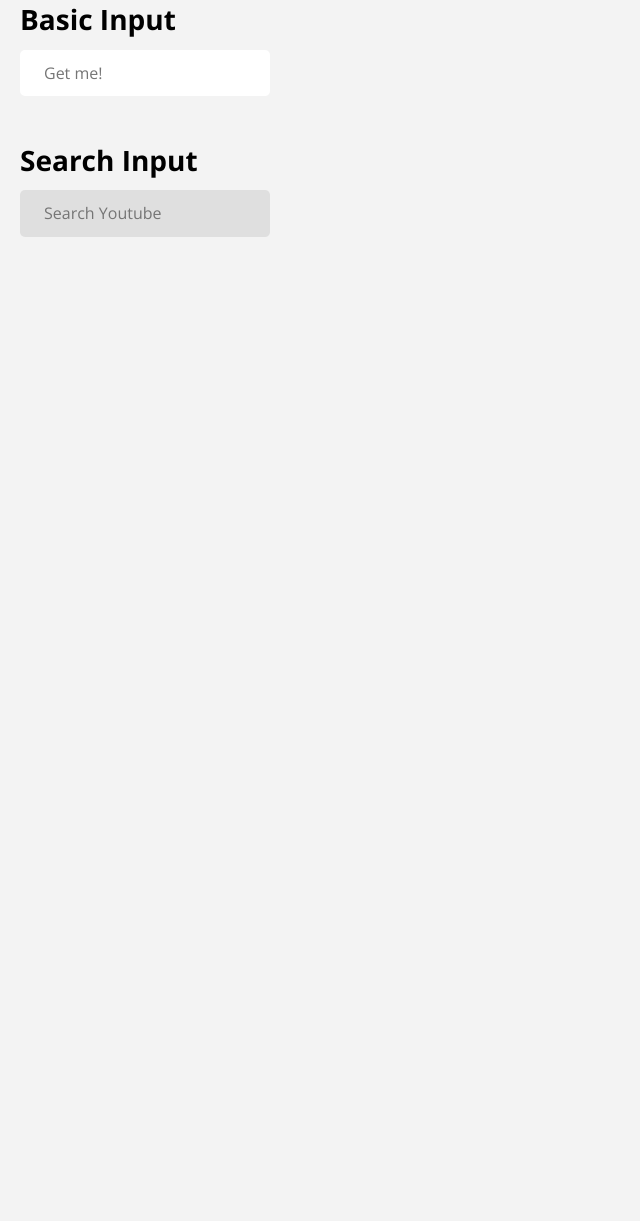
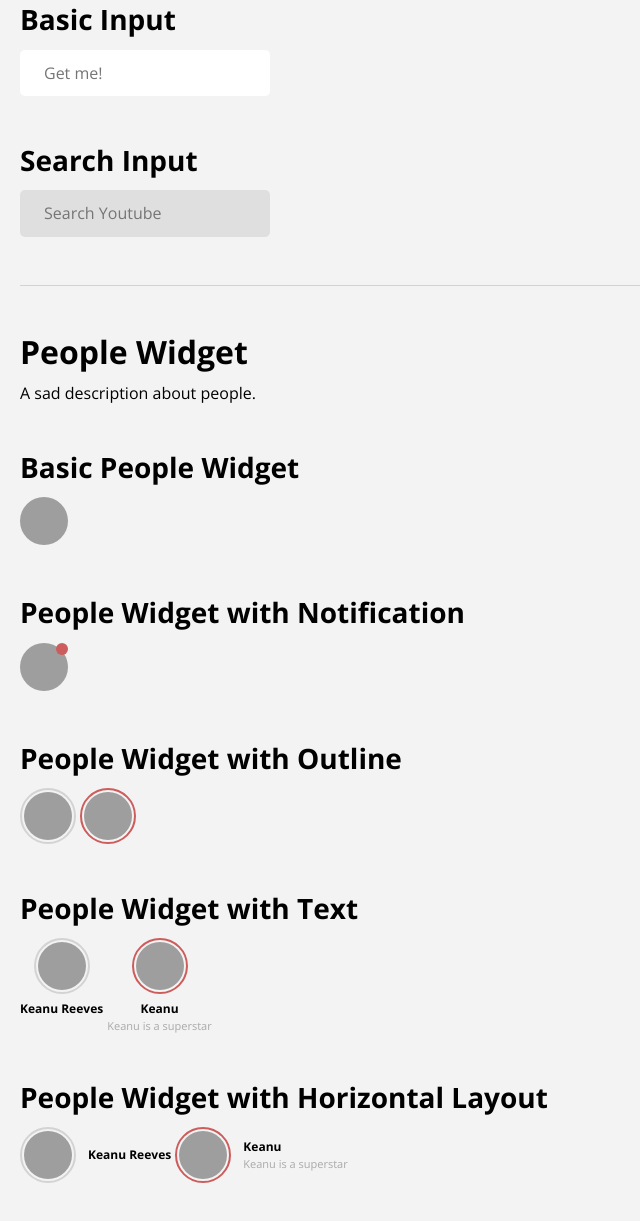
Before and after one commit to devforey/youtube-ui, a website: page docs/index.html in a window 1280 px wide. Shown: the part 3151-4372 px from the top of the page, without its empty margins (0-640 px from the left). Before the commit the page ends 3456 px from the top, so only its background shows below. Drawn offline with nearby package versions, Linux system fonts and the light colour scheme; grey boxes are pictures that could not be loaded.

Commit message:
Add people widget

```diff
--- a/docs/index.html
+++ b/docs/index.html
@@ -219,6 +219,94 @@
             <input type="search" class="input input--search" placeholder="Search Youtube" />
         </div>
     </div>
+
+    <div class="l-section__divider"></div>
+
+    <div class="l-section">
+        <div class="l-section__title header-3">People Widget</div>
+        <div class="l-section__body">
+            A sad description about people.
+        </div>
+    </div>
+
+    <div class="l-section">
+        <div class="l-section__title header-4">Basic People Widget</div>
+        <div class="l-section__body">
+            <div class="people-widget">
+                <img src="https://placekeanu.com/50/50" alt="Keanu" class="people-widget__image">
+            </div>
+        </div>
+    </div>
+
+    <div class="l-section">
+        <div class="l-section__title header-4">People Widget with Notification</div>
+        <div class="l-section__body">
+            <div class="people-widget">
+                <div class="people-widget__image-notification">
+                    <img src="https://placekeanu.com/50/50" alt="Keanu" class="people-widget__image">
+                </div>
+            </div>
+        </div>
+    </div>
+
+    <div class="l-section">
+        <div class="l-section__title header-4">People Widget with Outline</div>
+        <div class="l-section__body">
+            <div class="people-widget">
+                <div class="people-widget__image-outline">
+                    <img src="https://placekeanu.com/50/50" alt="Keanu" class="people-widget__image">
+                </div>
+            </div>
+
+            <div class="people-widget">
+                <div class="people-widget__image-outline is-outline-active">
+                    <img src="https://placekeanu.com/50/50" alt="Keanu" class="people-widget__image">
+                </div>
+            </div>
+        </div>
+    </div>
+
+    <div class="l-section">
+        <div class="l-section__title header-4">People Widget with Text</div>
+        <div class="l-section__body">
+            <div class="people-widget">
+                <div class="people-widget__image-outline">
+                    <img src="https://placekeanu.com/50/50" alt="Keanu" class="people-widget__image">
+                </div>
+                <div class="people-widget__title">Keanu Reeves</div>
+            </div>
+
+            <div class="people-widget">
+                <div class="people-widget__image-outline is-outline-active">
+                    <img src="https://placekeanu.com/50/50" alt="Keanu" class="people-widget__image">
+                </div>
+                <div class="people-widget__title">Keanu</div>
+                <div class="people-widget__subtitle">Keanu is a superstar</div>
+            </div>
+        </div>
+    </div>
+
+    <div class="l-section">
+        <div class="l-section__title header-4">People Widget with Horizontal Layout</div>
+        <div class="l-section__body">
+            <div class="people-widget people-widget--horizontal">
+                <div class="people-widget__image-outline">
+                    <img src="https://placekeanu.com/50/50" alt="Keanu" class="people-widget__image">
+                </div>
+                <div class="people-widget__title">Keanu Reeves</div>
+            </div>
+
+            <div class="people-widget people-widget--horizontal">
+                <div class="people-widget__image-outline is-outline-active">
+                    <img src="https://placekeanu.com/50/50" alt="Keanu" class="people-widget__image">
+                </div>
+                <div class="people-widget__body">
+                    <div class="people-widget__title">Keanu</div>
+                    <div class="people-widget__subtitle">Keanu is a superstar</div>
+                </div>
+            </div>
+        </div>
+    </div>
 </body>
 
 </html>
--- a/src/index.scss
+++ b/src/index.scss
@@ -10,3 +10,4 @@
 @import './modules/input';
 @import './modules/card';
 @import './modules/nav';
+@import './modules/people-widget';
--- /dev/null
+++ b/src/modules/_people-widget.scss
@@ -0,0 +1,67 @@
+.people-widget {
+    display: inline-flex;
+    flex-direction: column;
+    align-items: center;
+
+    /* Sub objects */
+    &__image {
+        border-radius: 50px;
+        width: 48px;
+        height: 48px;
+    }
+
+    &__image-outline {
+        border: 2px solid lightgray;
+        border-radius: 50px;
+        padding: 2px;
+        display: flex;
+        width: 48px;
+    }
+
+    &__image-outline.is-outline-active {
+        border-color: indianred;
+    }
+
+    &__image-notification {
+        position: relative;
+
+        &:after {
+            content: ' ';
+            width: 12px;
+            height: 12px;
+            border-radius: 50px;
+            background: indianred;
+
+            position: absolute;
+            top: 0;
+            right: 0;
+        }
+    }
+
+    &__title {
+        font-weight: bold;
+        font-size: 12px;
+        margin-top: 8px;
+    }
+
+    &__subtitle {
+        font-weight: normal;
+        font-size: 11px;
+        margin-top: 4px;
+        color: darkgray;
+    }
+
+    /* Variants */
+    &--horizontal {
+        flex-direction: row;
+
+        .people-widget__title {
+            margin-top: 0;
+            margin-left: 12px;
+        }
+
+        .people-widget__subtitle {
+            margin-left: 12px;
+        }
+    }
+}
```
Also changed, not shown: dist/index.css.
